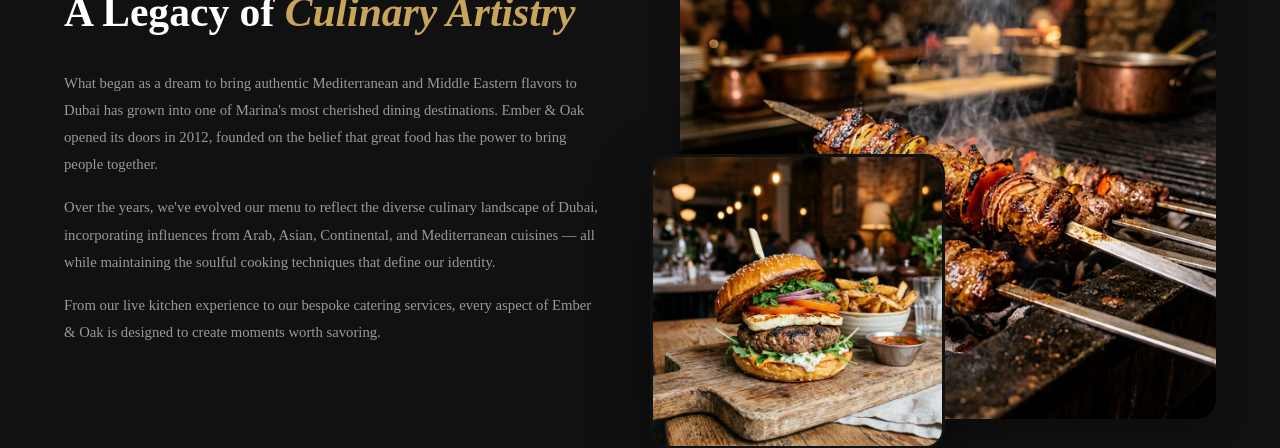
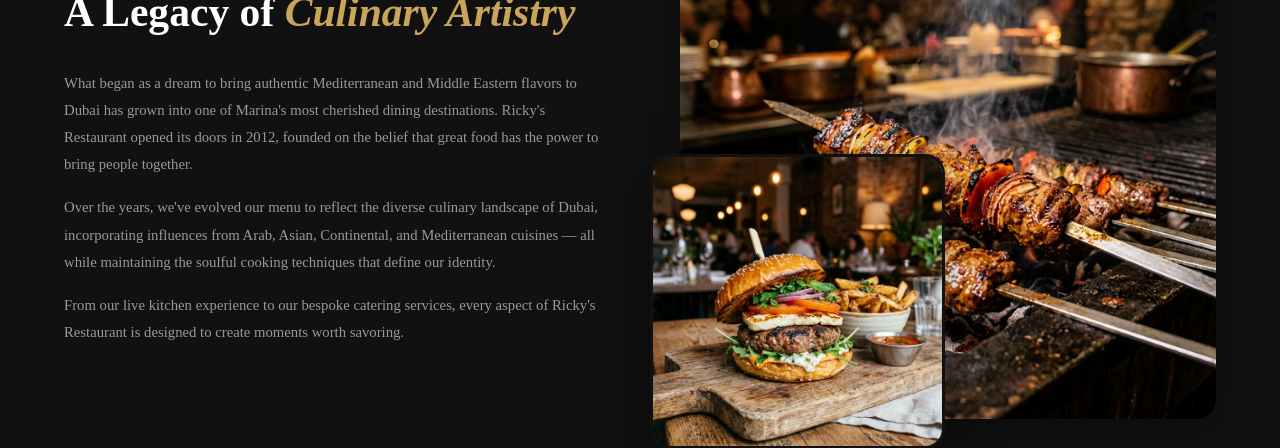
Before and after one commit to aayashahmad/rickyrestaurants, a Next.js app: page /about in a window 1280 px wide. Shown: the part 717-1165 px from the top of the page. Built offline with nearby package versions, Linux system fonts and the light colour scheme.

Commit message:
add text

```diff
--- a/src/app/about/page.js
+++ b/src/app/about/page.js
@@ -44,7 +44,7 @@ export default function AboutPage() {
                         <p className={styles.paragraph}>
                             What began as a dream to bring authentic Mediterranean and Middle Eastern
                             flavors to Dubai has grown into one of Marina&apos;s most cherished dining
-                            destinations. Ember & Oak opened its doors in 2012, founded on
+                            destinations. Ricky&apos;s Restaurant opened its doors in 2012, founded on
                             the belief that great food has the power to bring people together.
                         </p>
                         <p className={styles.paragraph}>
@@ -55,7 +55,7 @@ export default function AboutPage() {
                         </p>
                         <p className={styles.paragraph}>
                             From our live kitchen experience to our bespoke catering services, every
-                            aspect of Ember & Oak is designed to create moments worth savoring.
+                            aspect of Ricky&apos;s Restaurant is designed to create moments worth savoring.
                         </p>
                     </div>
                     <div className={styles.storyImages}>
--- a/src/app/catering/page.js
+++ b/src/app/catering/page.js
@@ -59,7 +59,7 @@ export default function CateringPage() {
                     <span className={styles.heroLabel}>Bespoke Services</span>
                     <h1 className={styles.heroTitle}>Catering<br />Redefined</h1>
                     <p className={styles.heroSubtitle}>
-                        From intimate dinners to grand celebrations — Ember & Oak brings culinary
+                        From intimate dinners to grand celebrations — Ricky&apos;s Restaurant brings culinary
                         excellence to your venue, anywhere in Dubai.
                     </p>
                 </div>
--- a/src/app/layout.js
+++ b/src/app/layout.js
@@ -23,18 +23,18 @@ const inter = Inter({
 });
 
 export const metadata = {
-  title: "Ember & Oak | Flavors That Define Dubai",
+  title: "Ricky's Restaurant | Flavors That Define Dubai",
   description:
-    "Experience culinary artistry at Ember & Oak — Dubai Marina's premier destination for exquisite dining, bespoke catering, and unforgettable gatherings.",
+    "Experience culinary artistry at Ricky's Restaurant — Dubai Marina's premier destination for exquisite dining, bespoke catering, and unforgettable gatherings.",
   keywords:
     "restaurant Dubai, fine dining Dubai Marina, catering services Dubai, luxury dining, private events, corporate catering",
   openGraph: {
-    title: "Ember & Oak | Flavors That Define Dubai",
+    title: "Ricky's Restaurant | Flavors That Define Dubai",
     description:
       "Dubai Marina's premier destination for exquisite dining and bespoke catering.",
     type: "website",
     locale: "en_US",
-    siteName: "Ember & Oak",
+    siteName: "Ricky's Restaurant",
   },
 };
 
--- a/src/components/AboutSection/AboutSection.jsx
+++ b/src/components/AboutSection/AboutSection.jsx
@@ -45,7 +45,7 @@ export default function AboutSection() {
                         <span className={styles.titleGold}>Modern Gastronomy</span>
                     </h2>
                     <p className={styles.description}>
-                        Nestled in the vibrant heart of Dubai Marina, Ember & Oak
+                        Nestled in the vibrant heart of Dubai Marina, Ricky&apos;s Restaurant
                         has been a beacon of culinary excellence since its inception. We blend
                         time-honored recipes from across the Middle East and Mediterranean with
                         contemporary techniques to create dishes that surprise and delight.
--- a/src/components/CateringSection/CateringSection.jsx
+++ b/src/components/CateringSection/CateringSection.jsx
@@ -24,7 +24,7 @@ export default function CateringSection() {
                         Catering <span className={styles.titleGold}>Redefined</span>
                     </h2>
                     <p className={styles.subtitle}>
-                        From intimate gatherings to grand celebrations — we bring Ember & Oak&apos;s
+                        From intimate gatherings to grand celebrations — we bring Ricky&apos;s Restaurant&apos;s
                         culinary excellence to your venue, anywhere in Dubai.
                     </p>
                 </div>
```
